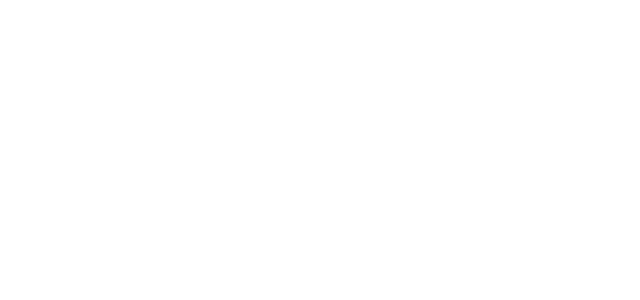
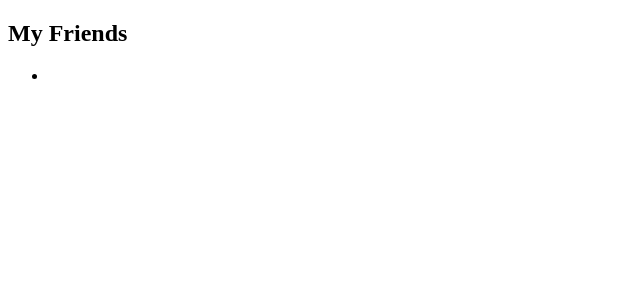
Before and after one commit to Gagandeep39/vue-cli-demo, a Vue app: page / in a window 1280 px wide. Shown: the top 300 px of the page, without its empty margins (0-640 px from the left). Built offline with nearby package versions, Linux system fonts and the light colour scheme.

Commit message:
Added a basic template

```diff
--- a/src/App.vue
+++ b/src/App.vue
@@ -1,5 +1,10 @@
 <template>
-  <div></div>
+  <section>
+    <h2>My Friends</h2>
+    <ul>
+      <li></li>
+    </ul>
+  </section>
 </template>
 
 <script>
```
